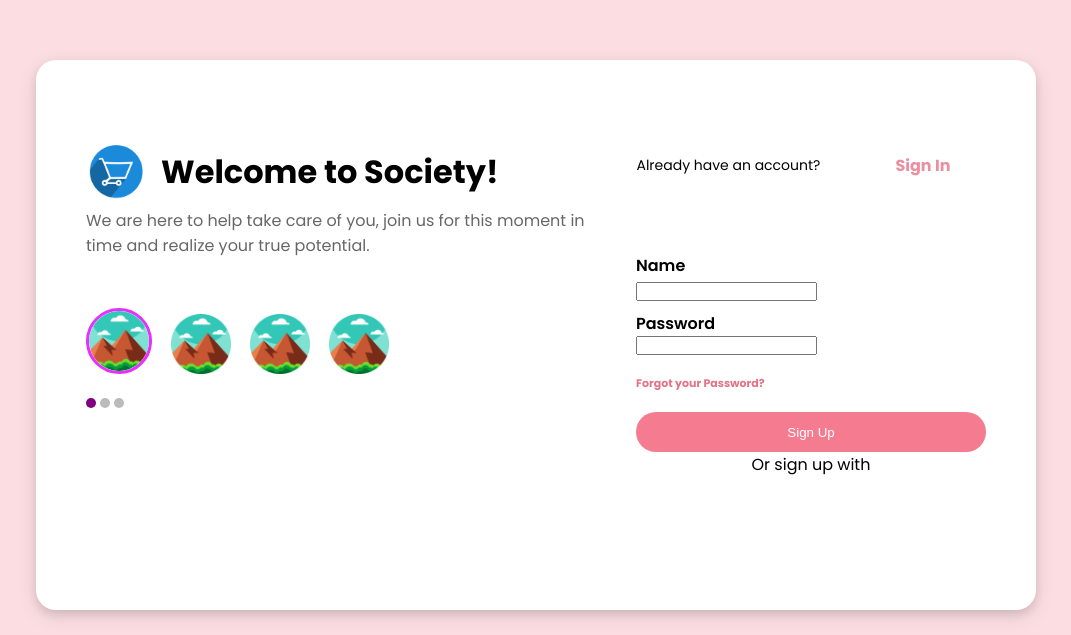
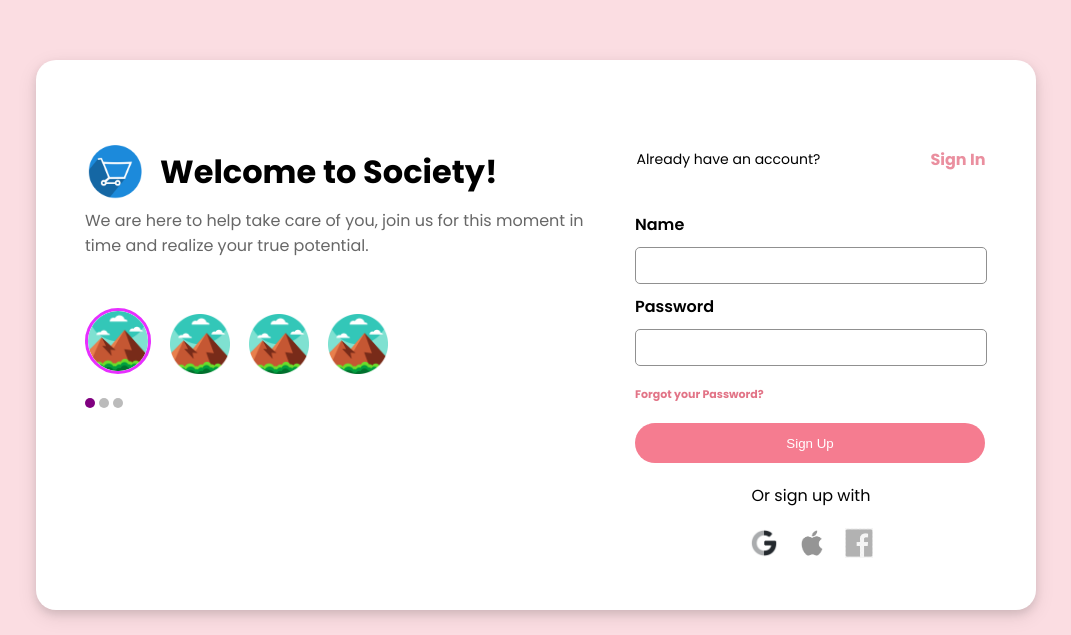
Before and after one commit to szhao23/Login-Page-HTML, a plain HTML site: page code/src/index.html in a window 1280 px wide. Shown: the part 165-800 px from the top of the page, without its empty margins (114-1185 px from the left). Drawn offline with Linux system fonts and the light colour scheme.

Commit message:
Fixed CSS Formatting with Height, Width, and Size adjustments, added socials and assets, overall finished build

```diff
--- a/code/src/index.html
+++ b/code/src/index.html
@@ -56,6 +56,29 @@
 
           <button>Sign Up</button>
           <p>Or sign up with</p>
+          <!-- Google -->
+          <div class="socials">
+            <img
+              src="../assets/google-icon.png"
+              alt="google"
+              srcset=""
+              class="google"
+            />
+            <!-- Apple -->
+            <img
+              src="../assets/apple-icon.png"
+              alt="apple"
+              srcset=""
+              class="apple"
+            />
+            <!-- Facebook/Meta -->
+            <img
+              src="../assets/facebook-icon.png"
+              alt="facebook"
+              srcset=""
+              class="facebook"
+            />
+          </div>
         </form>
       </div>
     </div>
--- a/code/src/style.css
+++ b/code/src/style.css
@@ -48,6 +48,7 @@ img {
 
 .left img {
   margin-right: 15px;
+  cursor: pointer;
 }
 
 .carousel img:first-child {
@@ -73,6 +74,7 @@ img {
   border-radius: 50%;
   display: inline-block;
   margin-top: 20px;
+  cursor: pointer;
 }
 
 .dot:first-child {
@@ -80,7 +82,7 @@ img {
 }
 
 .right {
-  max-width: 350px;
+  max-width: 500px;
   position: relative;
   display: flex;
   flex-direction: column;
@@ -95,11 +97,11 @@ img {
   align-items: center;
   max-width: 500px;
   position: relative;
-  bottom: 75px;
+  bottom: 40px;
   font-family: "Poppins", sans-serif;
   color: pink;
   font-weight: bold;
-  padding-top: 35px;
+  padding-top: 75px;
   padding-right: 35px;
 }
 
@@ -114,6 +116,7 @@ img {
 .right .right-side {
   position: relative;
   color: rgb(234, 143, 159);
+  left: 35px;
 }
 
 form.login-form {
@@ -134,6 +137,13 @@ label,
 input {
   display: table-cell;
   margin-bottom: 10px;
+  width: 350px;
+  height: 35px;
+}
+
+input {
+  border-radius: 5px;
+  border: 1px solid #909090;
 }
 
 form h3 {
@@ -145,10 +155,6 @@ form h3 {
   padding-top: 10px;
 }
 
-label {
-  padding-right: 10px;
-}
-
 button {
   color: #fff;
   background-color: rgb(245, 124, 144);
@@ -156,6 +162,7 @@ button {
   width: 350px;
   border-radius: 20px;
   border: none;
+  cursor: pointer;
 }
 
 form p {
@@ -163,5 +170,31 @@ form p {
   display: flex;
   align-items: center;
   justify-content: center;
-  padding-top: 0px;
+  padding-top: 20px;
 }
+
+.socials {
+  display: flex;
+  flex-direction: row;
+  justify-content: center;
+  align-items: center;
+  padding-top: 20px;
+}
+
+.google {
+  cursor: pointer;
+  margin-right: 10px;
+}
+
+.apple {
+  cursor: pointer;
+  margin-right: 10px;
+}
+
+.facebook {
+  cursor: pointer;
+}
+
+.socials img {
+  height: 30px;
+}
```
Also changed, not shown: code/assets/apple-icon.png (added), code/assets/facebook-icon.png (added), code/assets/google-icon.png (added).
